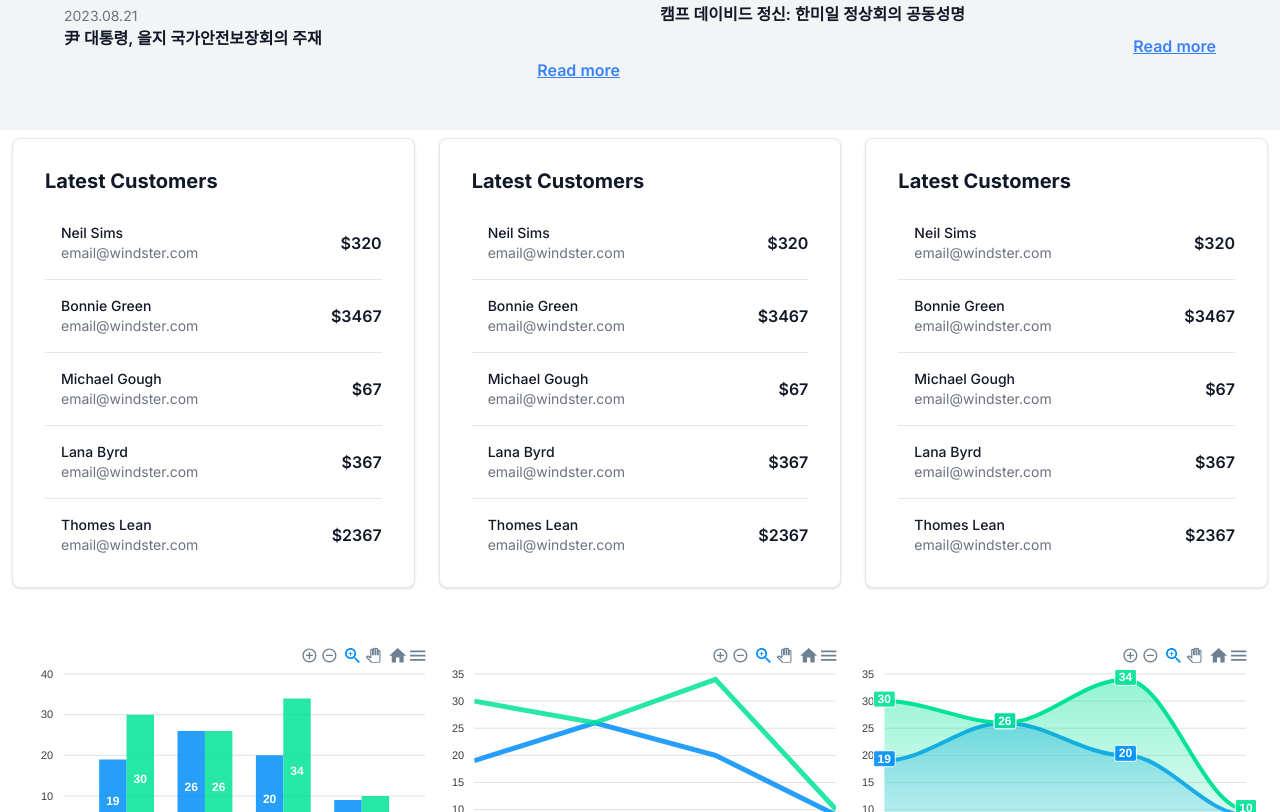
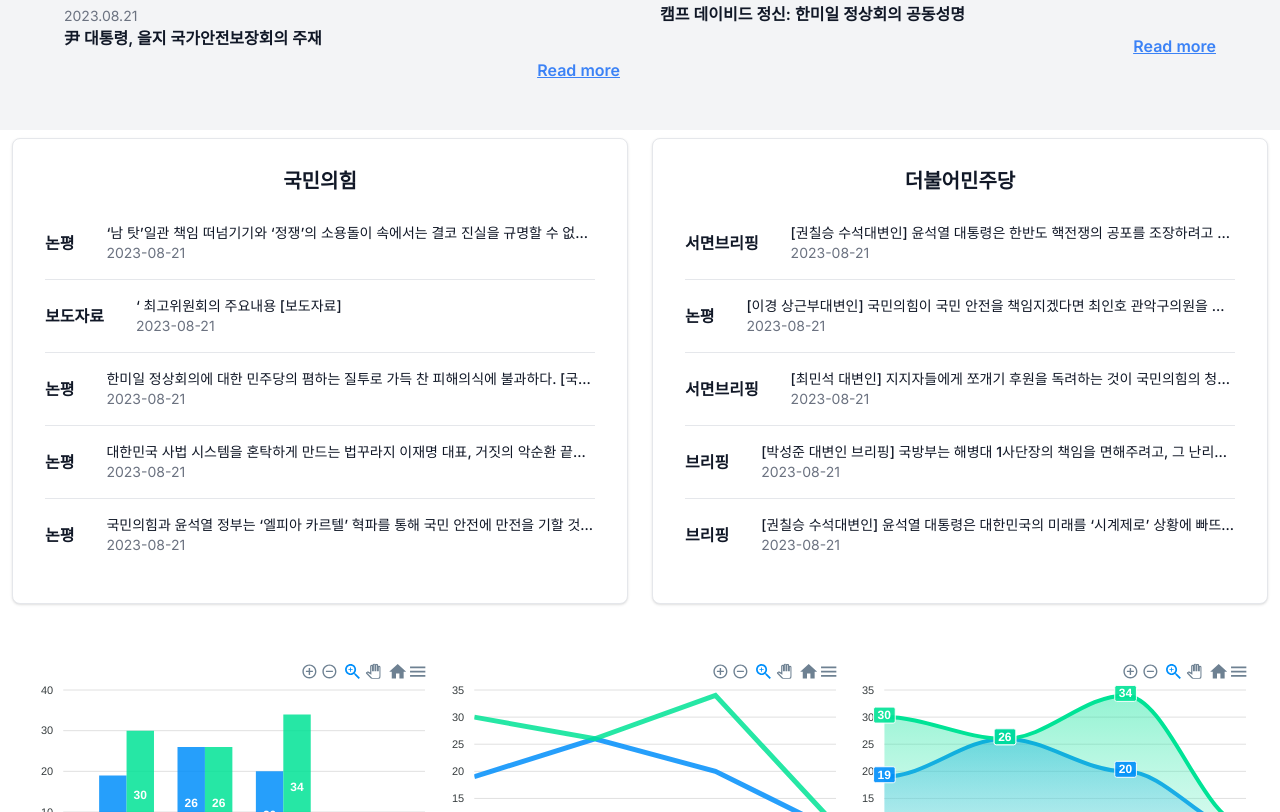
Before and after one commit to Leejoongjae123/freepeople, a Next.js app: page / in a window 1280 px wide. Shown: the part 1006-1818 px from the top of the page. Built offline with nearby package versions, Linux system fonts and the light colour scheme.

Commit message:
13th commit

```diff
--- a/app/page.js
+++ b/app/page.js
@@ -152,7 +152,7 @@
 
             </div>
             <div className="group relative">
-              <h2 className="text-center text-2xl font-bold mb-6 text-gray-900">대통령실 보도자료</h2>
+              <h2 className="text-center text-2xl font-bold mb-6 text-gray-900">대통령실 브리핑</h2>
               {
                 captainBriefs.map((captainBrief)=>{
                   return (
@@ -189,10 +189,9 @@
         </div>
       </div>
     </div>
-    <div className="grid mx-auto w-full lg:grid-cols-3 sm:grid-cols-1">
-      <ListView></ListView>
-      <ListView></ListView>
-      <ListView></ListView>
+    <div className="grid mx-auto w-full lg:grid-cols-2 sm:grid-cols-1">
+      <ListViewPeoplePower></ListViewPeoplePower>
+      <ListViewTogetherPeople></ListViewTogetherPeople>
     </div>
 
     <div className="grid mx-auto flex px-6 py-12 lg:grid-cols-3 sm:lg:grid-cols-1">
@@ -234,103 +233,134 @@
   )
 }
 
-function ListView(){
+function ListViewPeoplePower(){
+
+  const PeoplePower=[
+    {
+      date:'2023-08-21',
+      category:'논평',
+      title:'‘남 탓’일관 책임 떠넘기기와 ‘정쟁’의 소용돌이 속에서는 결코 진실을 규명할 수 없다. [국민의힘 유상범 수석대변인 논평]'
+    },
+    {
+      date:'2023-08-21',
+      category:'보도자료',
+      title:'‘	최고위원회의 주요내용 [보도자료]'
+    },
+    {
+      date:'2023-08-21',
+      category:'논평',
+      title:'한미일 정상회의에 대한 민주당의 폄하는 질투로 가득 찬 피해의식에 불과하다. [국민의힘 신주호 상근부대변인 논평]'
+    },
+    {
+      date:'2023-08-21',
+      category:'논평',
+      title:'대한민국 사법 시스템을 혼탁하게 만드는 법꾸라지 이재명 대표, 거짓의 악순환 끝에는 단죄만 남을 것이다. [국민의힘 김민수 대변인 논평]'
+    },
+    {
+      date:'2023-08-21',
+      category:'논평',
+      title:'국민의힘과 윤석열 정부는 ‘엘피아 카르텔’ 혁파를 통해 국민 안전에 만전을 기할 것이다. [국민의힘 배윤주 상근부대변인 논평]'
+    }
+  ]
+
   return(
     <div className="p-4 mx-3 my-2 bg-white border border-gray-200 rounded-lg shadow sm:p-8 dark:bg-gray-800 dark:border-gray-700">
-      <div className="flex items-center justify-between mb-4">
-        <h5 className="text-xl font-bold leading-none text-gray-900 dark:text-white">Latest Customers</h5>
+      <div className="flex items-center justify-center mb-4">
+        <h5 className="text-xl font-bold leading-none text-gray-900 dark:text-white">국민의힘</h5>
       </div>
         <div className="flow-root">
           <ul role="list" className="divide-y divide-gray-200 dark:divide-gray-700">
+              {PeoplePower.map((elem)=>{
+                return(
                   <li className="py-3 sm:py-4">
                     <div className="flex items-center space-x-4">
+                    <div className="inline-flex items-center text-base font-semibold text-gray-900 dark:text-white">
+                          {elem.category}
+                      </div>
                       <div className="flex-shrink-0">
                       </div>
                       <div className="flex-1 min-w-0">
                           <p className="text-sm font-medium text-gray-900 truncate dark:text-white">
-                              Neil Sims
+                            {elem.title}
                           </p>
                           <p className="text-sm text-gray-500 truncate dark:text-gray-400">
-                              email@windster.com
+                            {elem.date}
                           </p>
                       </div>
-                      <div className="inline-flex items-center text-base font-semibold text-gray-900 dark:text-white">
-                          $320
+
+                    </div>
+                  </li>
+                )
+              })}
+
+
+          </ul>
     </div>
   </div>
-              </li>
+  )
+
+
+}
+
+function ListViewTogetherPeople(){
+
+  const TogetherPeople=[
+    {
+      date:'2023-08-21',
+      category:'서면브리핑',
+      title:'[권칠승 수석대변인] 윤석열 대통령은 한반도 핵전쟁의 공포를 조장하려고 합니까?'
+    },
+    {
+      date:'2023-08-21',
+      category:'논평',
+      title:'[이경 상근부대변인] 국민의힘이 국민 안전을 책임지겠다면 최인호 관악구의원을 징계하십시오'
+    },
+    {
+      date:'2023-08-21',
+      category:'서면브리핑',
+      title:'[최민석 대변인] 지지자들에게 쪼개기 후원을 독려하는 것이 국민의힘의 청년정치입니까?'
+    },
+    {
+      date:'2023-08-21',
+      category:'브리핑',
+      title:'[박성준 대변인 브리핑] 국방부는 해병대 1사단장의 책임을 면해주려고, 그 난리를 피웠습니까?'
+    },
+    {
+      date:'2023-08-21',
+      category:'브리핑',
+      title:'[권칠승 수석대변인] 윤석열 대통령은 대한민국의 미래를 ‘시계제로’ 상황에 빠뜨리려고 합니까?'
+    }
+  ]
+
+  return(
+    <div className="p-4 mx-3 my-2 bg-white border border-gray-200 rounded-lg shadow sm:p-8 dark:bg-gray-800 dark:border-gray-700">
+      <div className="flex items-center justify-center mb-4">
+        <h5 className="text-xl font-bold leading-none text-gray-900 dark:text-white">더불어민주당</h5>
+      </div>
+        <div className="flow-root">
+        <ul role="list" className="divide-y divide-gray-200 dark:divide-gray-700">
+          {
+            TogetherPeople.map((elem)=>(
             <li className="py-3 sm:py-4">
               <div className="flex items-center space-x-4">
+              <div className="inline-flex items-center text-base font-semibold text-gray-900 dark:text-white">
+                    {elem.category}
+                </div>
                 <div className="flex-shrink-0">
-
                 </div>
                 <div className="flex-1 min-w-0">
                     <p className="text-sm font-medium text-gray-900 truncate dark:text-white">
-                              Bonnie Green
+                      {elem.title}
                     </p>
                     <p className="text-sm text-gray-500 truncate dark:text-gray-400">
-                              email@windster.com
+                      {elem.date}
                     </p>
                 </div>
-                      <div className="inline-flex items-center text-base font-semibold text-gray-900 dark:text-white">
-                          $3467
-                      </div>
+
               </div>
             </li>
-              <li className="py-3 sm:py-4">
-                  <div className="flex items-center space-x-4">
-                      <div className="flex-shrink-0">
-
-                      </div>
-                      <div className="flex-1 min-w-0">
-                          <p className="text-sm font-medium text-gray-900 truncate dark:text-white">
-                              Michael Gough
-                          </p>
-                          <p className="text-sm text-gray-500 truncate dark:text-gray-400">
-                              email@windster.com
-                          </p>
-                      </div>
-                      <div className="inline-flex items-center text-base font-semibold text-gray-900 dark:text-white">
-                          $67
-                      </div>
-                  </div>
-              </li>
-              <li className="py-3 sm:py-4">
-                  <div className="flex items-center space-x-4">
-                      <div className="flex-shrink-0">
-
-                      </div>
-                      <div className="flex-1 min-w-0">
-                          <p className="text-sm font-medium text-gray-900 truncate dark:text-white">
-                              Lana Byrd
-                          </p>
-                          <p className="text-sm text-gray-500 truncate dark:text-gray-400">
-                              email@windster.com
-                          </p>
-                      </div>
-                      <div className="inline-flex items-center text-base font-semibold text-gray-900 dark:text-white">
-                          $367
-                      </div>
-                  </div>
-              </li>
-              <li className="pt-3 pb-0 sm:pt-4">
-                  <div className="flex items-center space-x-4">
-                      <div className="flex-shrink-0">
-
-                      </div>
-                      <div className="flex-1 min-w-0">
-                          <p className="text-sm font-medium text-gray-900 truncate dark:text-white">
-                              Thomes Lean
-                          </p>
-                          <p className="text-sm text-gray-500 truncate dark:text-gray-400">
-                              email@windster.com
-                          </p>
-                      </div>
-                      <div className="inline-flex items-center text-base font-semibold text-gray-900 dark:text-white">
-                          $2367
-                      </div>
-                  </div>
-              </li>
+            ))
+          }
           </ul>
     </div>
   </div>
```
Lines whose indentation alone changed are shown as unchanged.
